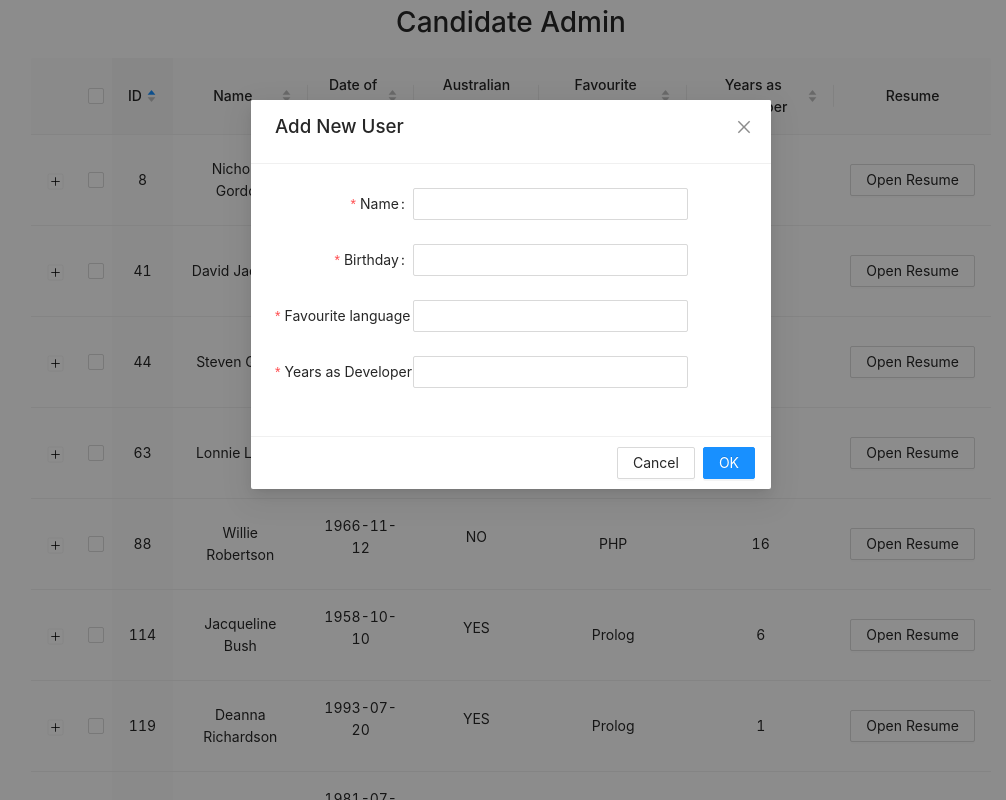
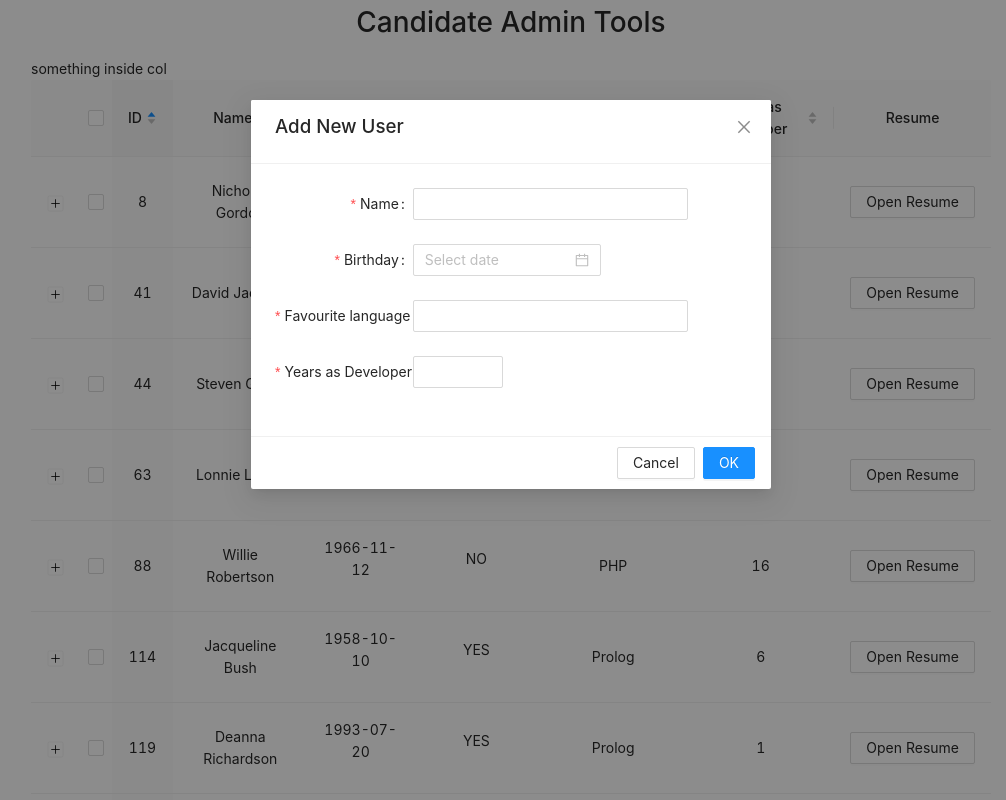
Before and after one commit to ruihuaniu/admin-management, a React (Create React App) app: page / in a window 1280 px wide. Shown: the top 800 px of the page, without its empty margins (129-1135 px from the left). Built offline with nearby package versions, Linux system fonts and the light colour scheme.

Commit message:
Iptimize the 'Add user' feature

```diff
--- a/src/App.js
+++ b/src/App.js
@@ -1,5 +1,6 @@
 import React, { useState } from 'react'
-import {UserContext} from './components/UserContext'
+import { Col, Row } from 'antd'
+import { UserContext } from './components/UserContext'
 import data from './data/sample-example'
 
 import UserTable from './components/UserTable'
@@ -8,17 +9,28 @@ import DeleteUser from './components/DeleteUser'
 
 const App = () => {
 
-    const[user,setUser]= useState(data)
+    const [user, setUser] = useState(data)
     console.log(user);
 
 
     return (
         <div>
-           <h1 className = "title">Candidate Admin</h1>
-            <UserContext.Provider value={{user, setUser}}>
-                <UserTable />
-                <DeleteUser/>
-                <AddUser />
+            <h1 className="title">Candidate Admin Tools</h1>
+            <UserContext.Provider value={{ user, setUser }}>
+                <Row justify="center">
+                    <Col sm={24} lg={18} >
+                        something inside col
+                    <UserTable />
+                    </Col>
+                </Row>
+                <Row justify="start" gutter={[0,16]} >
+                <Col sm={12} lg={{span:2, offset:3}} >
+                        <DeleteUser />
+                </Col>
+                <Col sm={12} lg={{span:2}} >
+                        <AddUser />
+                    </Col>
+                </Row>
 
             </UserContext.Provider>
 
--- a/src/components/AddUser.js
+++ b/src/components/AddUser.js
@@ -1,5 +1,5 @@
 import React, { useState, useContext } from 'react'
-import { Button, Modal, Form, Row, Col, Input, message } from 'antd'
+import { Button, Modal, Form, Row, Col, Input,InputNumber, DatePicker, message } from 'antd'
 import {UserContext} from './UserContext'
 
 export default function AddUser() {
@@ -9,7 +9,7 @@ export default function AddUser() {
     const [name, setName] = useState('')
     const [birthday, setBirthday] = useState('')
     const [language, setLanguage] = useState('')
-    const [years, setYears] = useState()
+    const [years, setYears] = useState(0)
     const {user, setUser} = useContext(UserContext)
 
 
@@ -24,39 +24,61 @@ export default function AddUser() {
     }
 
     const handleOk = () => {
-        setIsLoading(true)
-        form.submit();
-        // handleSubmit();
+        form
+        .validateFields()   //much better if combined with customized validateMessages function
+        .then(values =>{
+            form.resetFields()
+            onCreate(values)
+            setIsLoading(true)
+            setTimeout(()=>{
+                setVisible(false)
+                setIsLoading(false)
+                message.success("New user has been added")
+            },1500)
+        })
+        .catch(info=>{
+            console.log('Validate failed', info);
 
-        console.log(typeof(form.getFieldValue()));
+        })
 
+        // form.submit();
 
-        setTimeout(()=>{
-            setVisible(false)
-            setIsLoading(false)
-            message.success("New user has been added")
-        },1500)
 
     }
 
-    const handleSubmit =()=>{
+    const onCreate =(values)=>{
+        const formatValues = {
+            ...values,
+            'dob': values['dob'].format('YYYY-MM-DD')
+        }
+        console.log(values);
+
+        console.log(formatValues);
+
+        setUser([...user,formatValues])
+        console.log(user);
+    }
+
+    const handleSubmit =(values)=>{
         //method 1: work well, but a little complex compared with method 2
         // const newData = [...user]
         // newData.push({"real_name":name,"dob":birthday,"favourite_language":language, "years_as_sw_dev":years})
         // setUser(newData)
 
         //method 2
-        setUser([...user,form.getFieldValue()])
+        setUser([...user,values])
         console.log(user);
         form.resetFields()
 
+        // console.log(values);
+        // console.log(form.getFieldValue())
     }
 
     return (
         <div>
-            <Row justify="left" gutter={[0,16]}>
-                <Col  sm={{span:12, offset:2}} lg={{span:18, offset:4}} >
-                    <Button onClick={() => setVisible(true)}>Add User </Button>
+            {/* <Row justify="left" gutter={[0,16]}>
+                <Col  sm={{span:12, offset:2}} lg={{span:18, offset:4}} > */}
+                    <Button type="primary" onClick={() => setVisible(true)}>Add User </Button>
                     <Modal
                         title={<h3>Add New User</h3>}
                         visible={visible}
@@ -69,20 +91,22 @@ export default function AddUser() {
                     layout = "horizontal"
                     form = {form}
                     validateMessages={validateMessages}
-                    onFinish = {handleSubmit}
+                    // onFinish = {handleSubmit}
 
                     >
-                        <Form.Item name="real_name" label="Name" rules={[{required:true}]} >
+                        <Form.Item name="real_name" label="Name" rules={[{required:true, message: 'Please input the name'}]} >
                             <Input value ={name} onChange={(e)=>{setName(e.target.value)}} />
                         </Form.Item>
-                        <Form.Item name="dob" label="Birthday" rules={[{required:true}]}>
-                            <Input value ={birthday} onChange={(e)=>{setBirthday(e.target.value)}}/>
+                        <Form.Item name="dob" label="Birthday" rules={[{required:true, message: 'Please input the date of birthday'}]}>
+                            <DatePicker value ={birthday} onChange={(e)=>{console.log(e);
+                            }}/>
                         </Form.Item>
                         <Form.Item name="favourite_language" label="Favourite language" rules={[{required:true}]}>
                             <Input value ={language} onChange={(e)=>{setLanguage(e.target.value)}}/>
                         </Form.Item>
                         <Form.Item name="years_as_sw_dev" label="Years as Developer" rules={[{required:true}]}>
-                            <Input value ={years} onChange={(e)=>{setYears(e.target.value)}}/>
+                            <InputNumber value ={years} onChange={(e)=>{console.log(e);
+                            }}/>
                         </Form.Item>
                         {/* <Form.Item >
                             <Button type="primary" htmlType="submit">Submit</Button>
@@ -91,8 +115,8 @@ export default function AddUser() {
                     </Form>
                     </Modal>
 
-                </Col>
-            </Row>
+                {/* </Col>
+            </Row> */}
         </div>
     )
 }
--- a/src/components/UserTable.js
+++ b/src/components/UserTable.js
@@ -139,8 +139,8 @@ function Candidates() {
 
     return (
         <div>
-            <Row justify="center"  >
-                <Col sm={22} lg={18}>
+
+
                     <Table
                         columns={columns}
                         expandedRowRender={record => <p>{record.description}</p>}
@@ -150,11 +150,10 @@ function Candidates() {
                         pagination={{ pageSize: 10 }}
 
                     />
-                </Col>
-            </Row>
 
-            <Row justify="left" gutter={[0,16]} >
-            <Col sm={{span:12, offset:2}} lg={{span:18, offset:4}} >
+
+            {/* <Row justify="left" gutter={[0,16]} >
+            <Col sm={{span:12, offset:2}} lg={{span:18, offset:4}} > */}
             {/* <Tooltip
             placement="top"
             title="Select above first"
@@ -181,8 +180,8 @@ function Candidates() {
                 <span style={{ marginLeft: 8 }}>
                     {isSelected ? `Selected ${selectedRowKeys.length} Candidates` : ""}
                 </span> */}
-            </Col>
-            </Row>
+            {/* </Col>
+            </Row> */}
 
         </div >
     )
```
